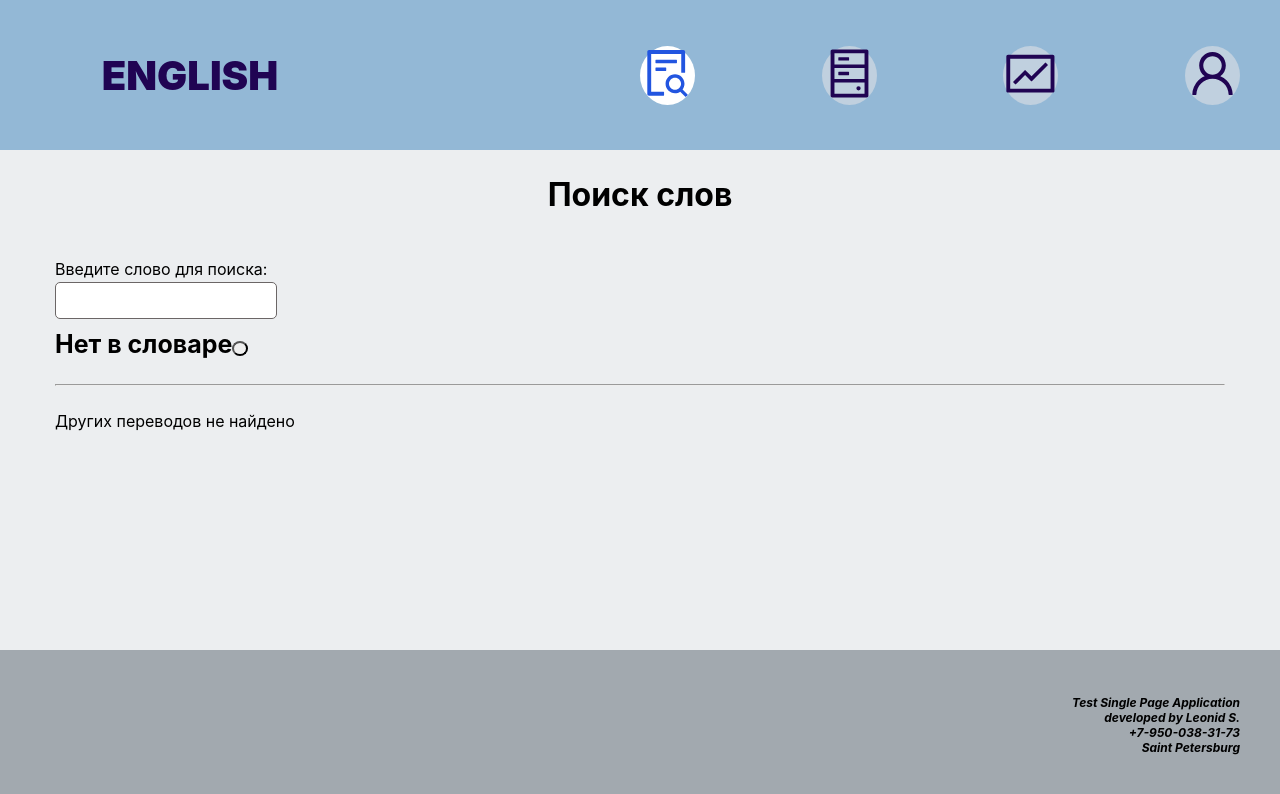
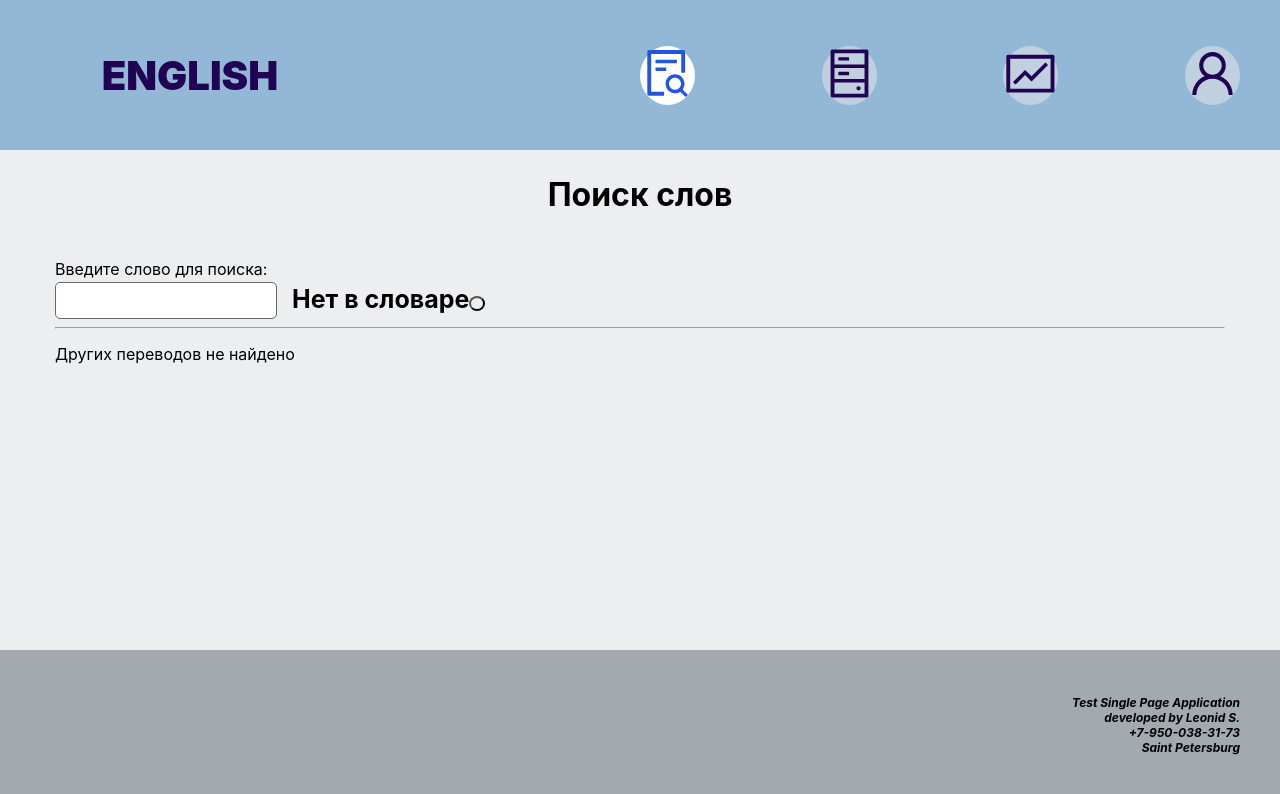
Before and after one commit to AlexCole999/first-project-eng, a React (Create React App) app: page /first-project-eng/addword in a window 1280 px wide. Shown: the top 794 px of the page. Built offline with nearby package versions, Linux system fonts and the light colour scheme.

Commit message:
improved AddWord component

```diff
--- a/src/components/App/Dashboard/AddWord/AddWord.css
+++ b/src/components/App/Dashboard/AddWord/AddWord.css
@@ -2,14 +2,13 @@
   display: flex;
   justify-content: flex-start;
   flex-wrap: wrap;
-  margin-top: 25px;
+  margin-top: 15px;
 }
 .wordSearch{
   display: flex;
   justify-content: flex-start;
-  align-items: flex-start;
-  flex-direction: column;
-  margin-bottom: 25px;
+  align-items: center;
+  gap:15px;
 }
 .wordSearch__input{
   margin-top: 3px;
@@ -19,7 +18,6 @@
   border-radius: 5px;
 }
 .mainTranslate{
-  margin-top: 10px;
   font-weight: bold;
   font-size:25px;
 }
```
